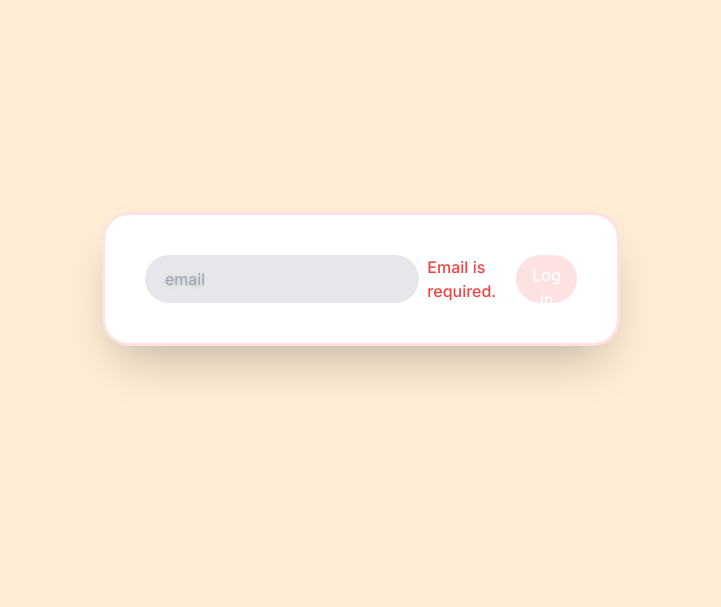
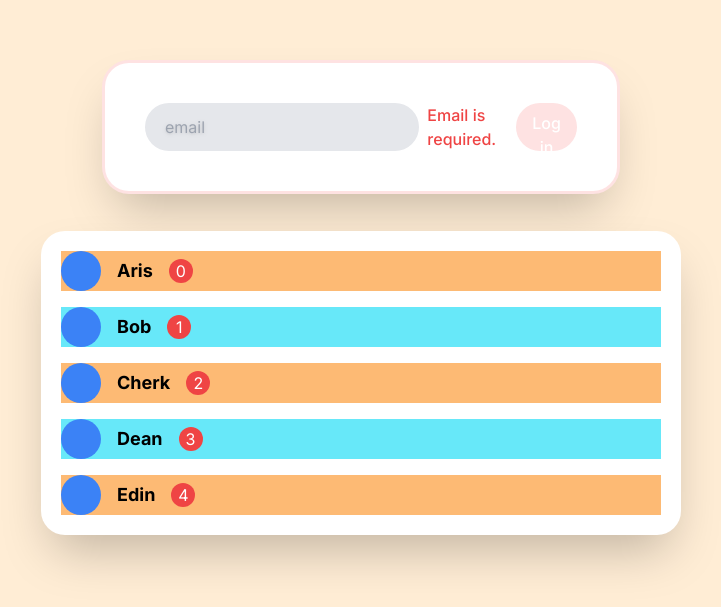
Before and after one commit to aristata/nextjs-04-carrot-market-v2, a Next.js app: page / in a window 1280 px wide. Shown: the part 121-728 px from the top of the page, without its empty margins (279-1000 px from the left). Built offline with nearby package versions, Linux system fonts and the light colour scheme.

Commit message:
3.8 odd and even

```diff
--- a/app/page.tsx
+++ b/app/page.tsx
@@ -2,9 +2,10 @@ export default function Home() {
   return (
     <main
       className={
-        "bg-gray-300 h-screen flex items-center justify-center dark:bg-gray-900 sm:bg-red-100 md:bg-green-100 lg:bg-cyan-100 xl:bg-orange-100 2xl:bg-purple-100"
+        "bg-gray-300 h-screen flex flex-col items-center justify-center dark:bg-gray-900 sm:bg-red-100 md:bg-green-100 lg:bg-cyan-100 xl:bg-orange-100 2xl:bg-purple-100"
       }
     >
+      {/* 로그인 */}
       <div
         className={
           "flex flex-col space-y-4 bg-white m-10 p-10 rounded-3xl shadow-2xl w-[32rem] dark:bg-gray-600 lg:flex-row lg:items-center lg:space-x-2 lg:space-y-0 *:outline-none ring ring-transparent transition-shadow has-[:invalid]:ring-red-100"
@@ -29,6 +30,32 @@ export default function Home() {
           Log in
         </button>
       </div>
+
+      {/* 리스트 */}
+      <div
+        className={
+          "flex flex-col space-y-4 bg-white rounded-3xl shadow-2xl p-5 w-full max-w-screen-sm"
+        }
+      >
+        {["Aris", "Bob", "Cherk", "Dean", "Edin"].map((person, index) => (
+          <div
+            key={index}
+            className={
+              "flex items-center gap-4 odd:bg-orange-300 even:bg-cyan-300"
+            }
+          >
+            <div className={"size-10 bg-blue-500 rounded-full"} />
+            <span className={"text-lg font-bold"}>{person}</span>
+            <div
+              className={
+                "size-6 bg-red-500 rounded-full text-white flex justify-center"
+              }
+            >
+              <span>{index}</span>
+            </div>
+          </div>
+        ))}
+      </div>
     </main>
   );
 }
```
